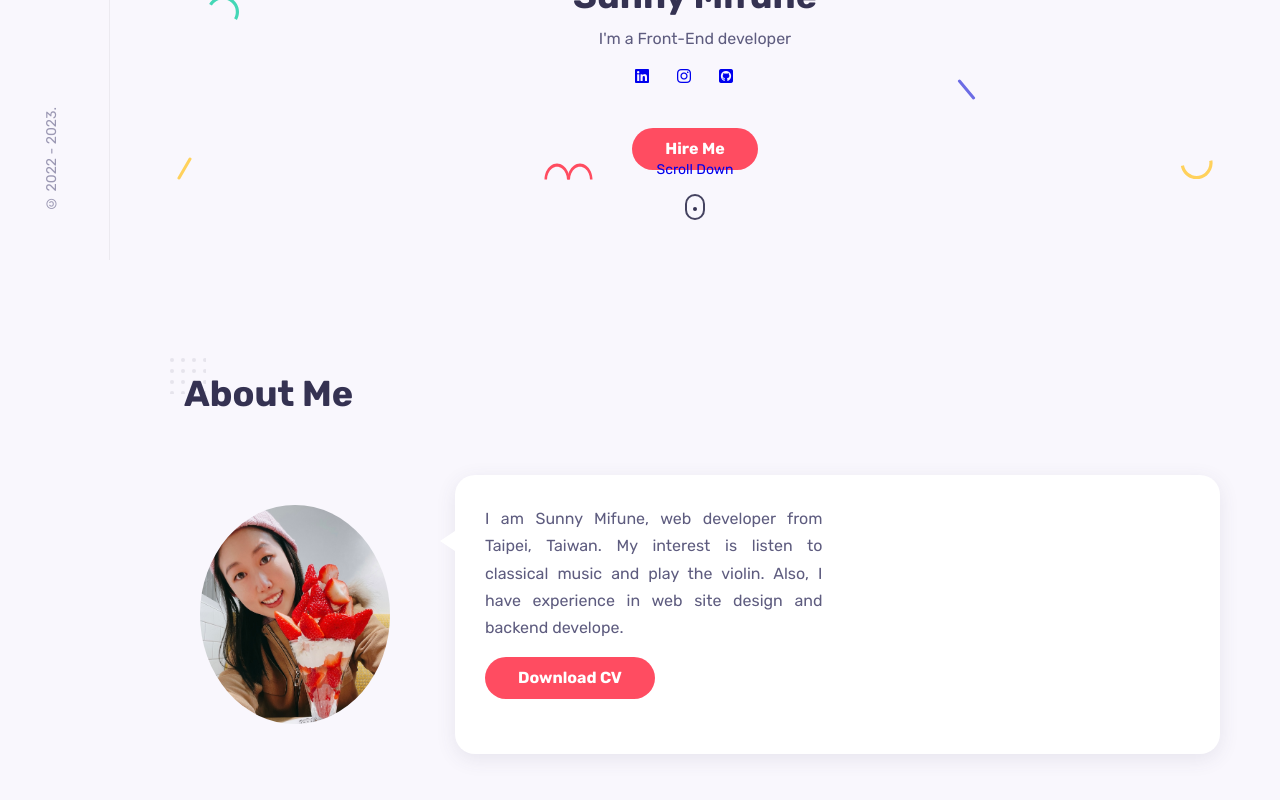
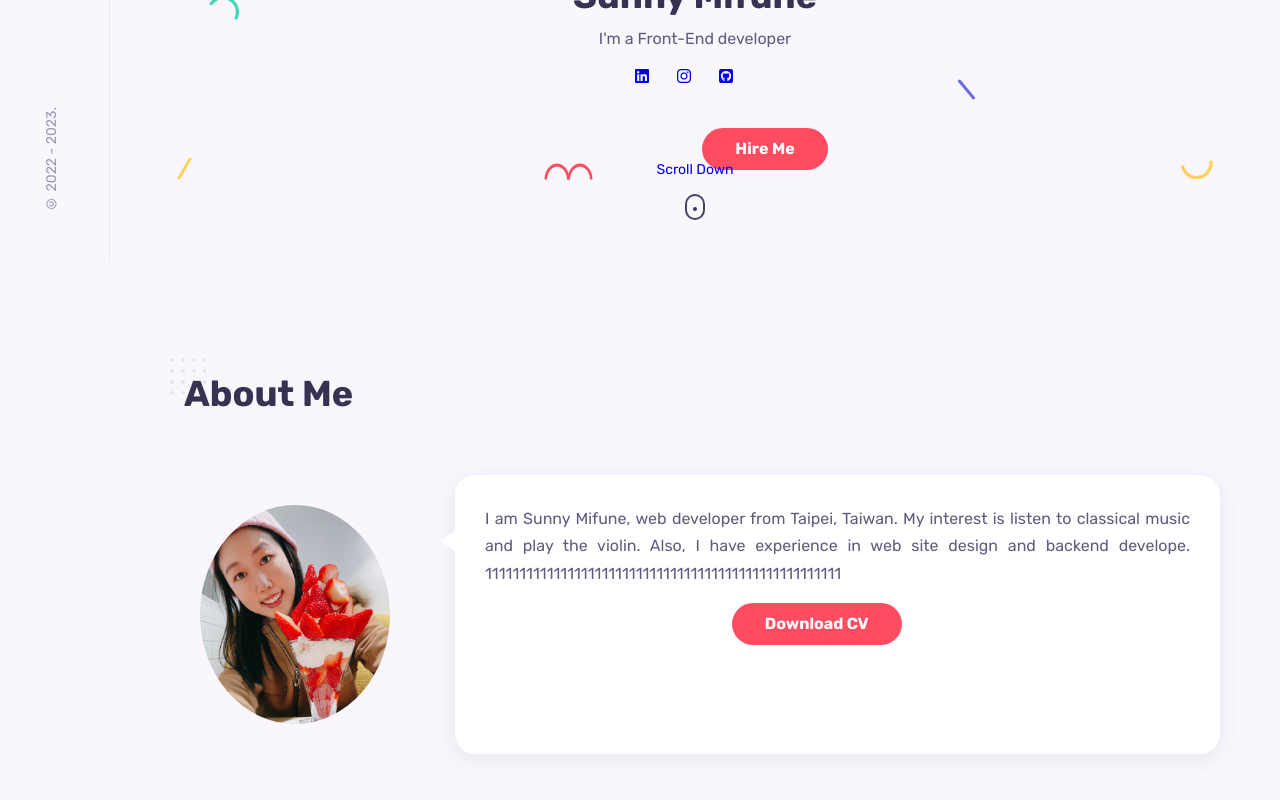
Before and after one commit to SunnyMifune/portfolio, a React (Create React App) app: page / in a window 1280 px wide. Shown: the part 540-1340 px from the top of the page. Built offline with nearby package versions, Linux system fonts and the light colour scheme.

Commit message:
adjust about me

```diff
--- a/src/components/about/About.jsx
+++ b/src/components/about/About.jsx
@@ -15,11 +15,10 @@ const About = () => {
           <div className="about_info">
             <p className="about_description">
             I am Sunny Mifune, web developer from Taipei, Taiwan. My interest is listen to classical music and play the violin.
-            Also, I have experience in web site design and backend develope.
+            Also, I have experience in web site design and backend develope. 1111111111111111111111111111111111111111111111111111
             </p>
             <a href="" className="btn">Download CV</a>
           </div>
-
           {/* <div className="about_skills grid">
             <div className="skills_data">
               <div className="skills_titles">
--- a/src/components/about/about.css
+++ b/src/components/about/about.css
@@ -14,7 +14,7 @@
   background-color: var(--container-color);
   box-shadow: var(--shadow);
   border-radius: var(--border-radius);
-  grid-template-columns: repeat(2, 1fr);
+  grid-template-columns: repeat(1, 1fr);
   column-gap: 1.875rem;
   align-items: flex-start;
   position: relative;
@@ -35,6 +35,10 @@
 .about_description {
   margin-bottom: 1rem;
   text-align: justify;
+}
+
+.btn {
+  margin-left: 35%;
 }
 
 .about_skills {
```
